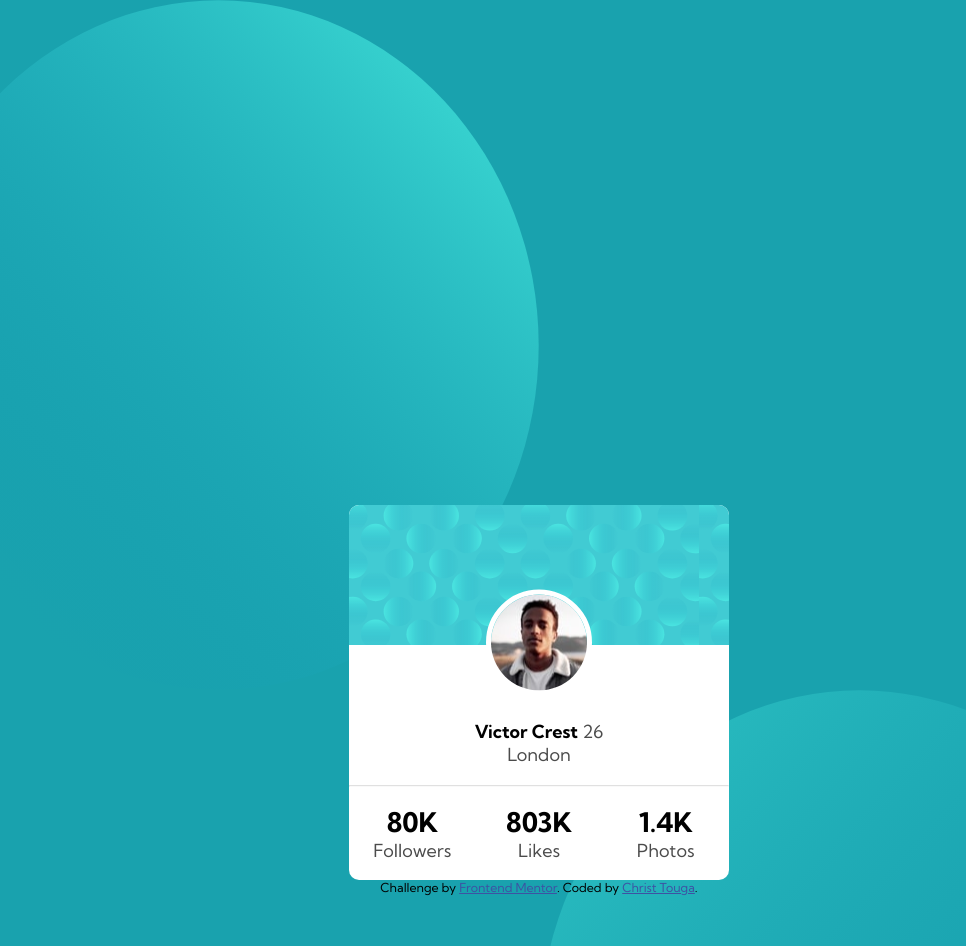
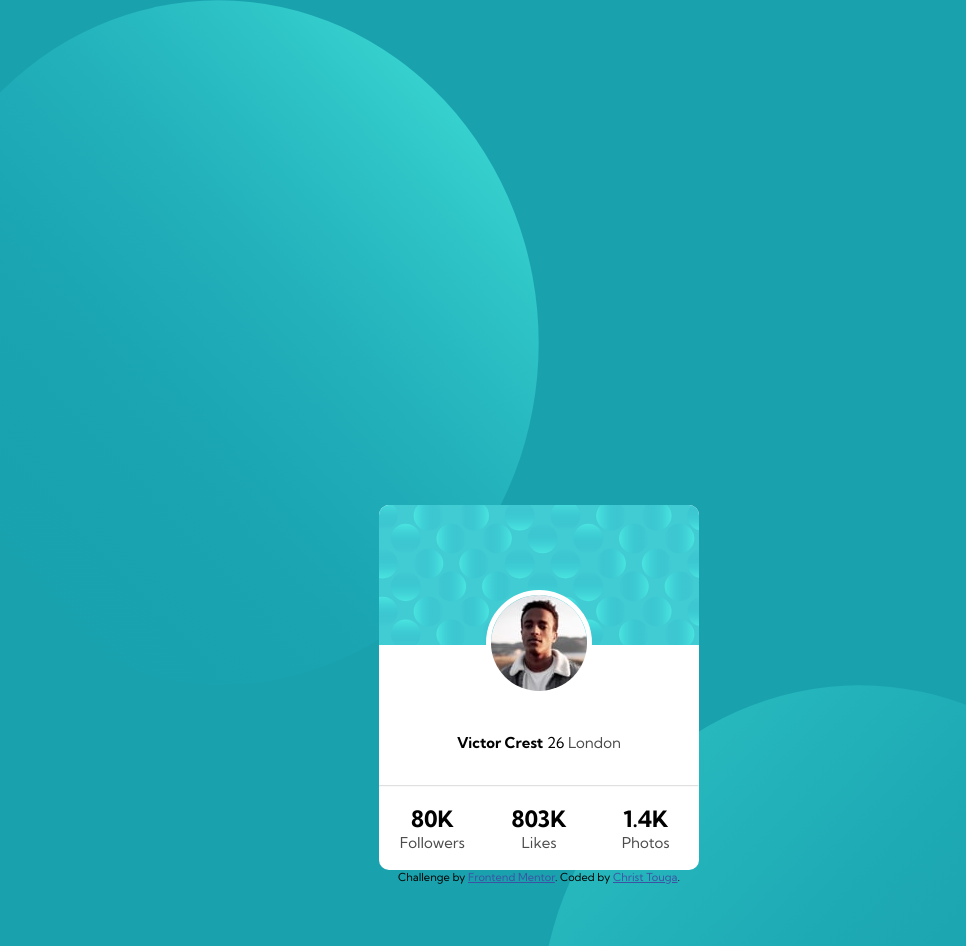
Before and after one commit to Christ-Kevin/profile-card-component-main, a plain HTML site: page index.html in a window 1280 px wide. Shown: the top 946 px of the page, without its empty margins (101-1067 px from the left). Drawn offline with Linux system fonts and the light colour scheme.

Commit message:
final version

```diff
--- a/index.html
+++ b/index.html
@@ -21,8 +21,8 @@
             </div>
             <div>
                 <p><span>Victor Crest</span>
-                    <span>26<br>
-                        London</span>
+                    <span>26</span>
+                    <span>London</span>
                 </p>
             </div> <!-- white background -->
         </header>
--- a/styles.css
+++ b/styles.css
@@ -1,8 +1,3 @@
-/*
-
-- Font size (name and stats): 18px
-
-*/
 @import url('https://fonts.googleapis.com/css2?family=Kumbh+Sans:wght@400;700&display=swap');
 
 :root {
@@ -25,7 +20,6 @@
 html {
     /* size */
     box-sizing: border-box;
-    font-size: 1.125rem;
 
     background: url(images/bg-pattern-top.svg) left top no-repeat, url(images/bg-pattern-bottom.svg) right bottom repeat;
     background-color: var(--dark-cyan);
@@ -39,10 +33,11 @@ body {
     font-weight: 400;
     /* min-height is not usefull in this project */
     max-height: 80vh;
+    font-size: 15px;
 
     margin: calc(105px + 50vh) auto calc(85px + 50vh) auto;
     padding: 0;
-    width: calc(280px + 10vw);
+    width: 320px;
 }
 
 body > div {
@@ -66,8 +61,6 @@ span:first-of-type {
     font-weight: 700;
     margin: 0;
 }
-
-
 
 hr {
     margin-top: 0;
@@ -158,11 +151,3 @@ footer {
 footer a {
     color: var(--footer);
 }
-
-@media (min-width: 540px) {
-    body {
-        width: 44%;
-        max-width: 380px;
-    }
-
-}
```
